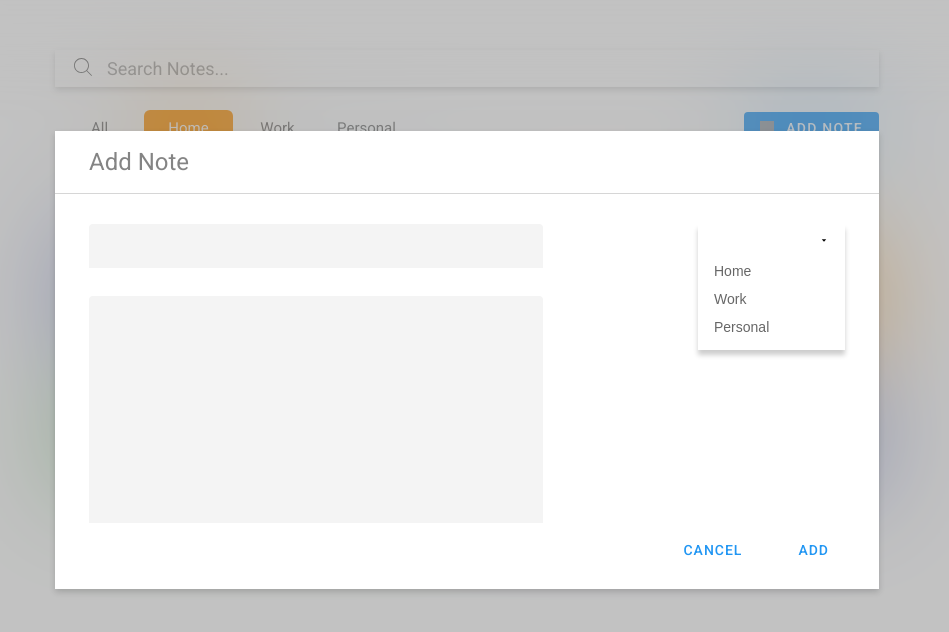
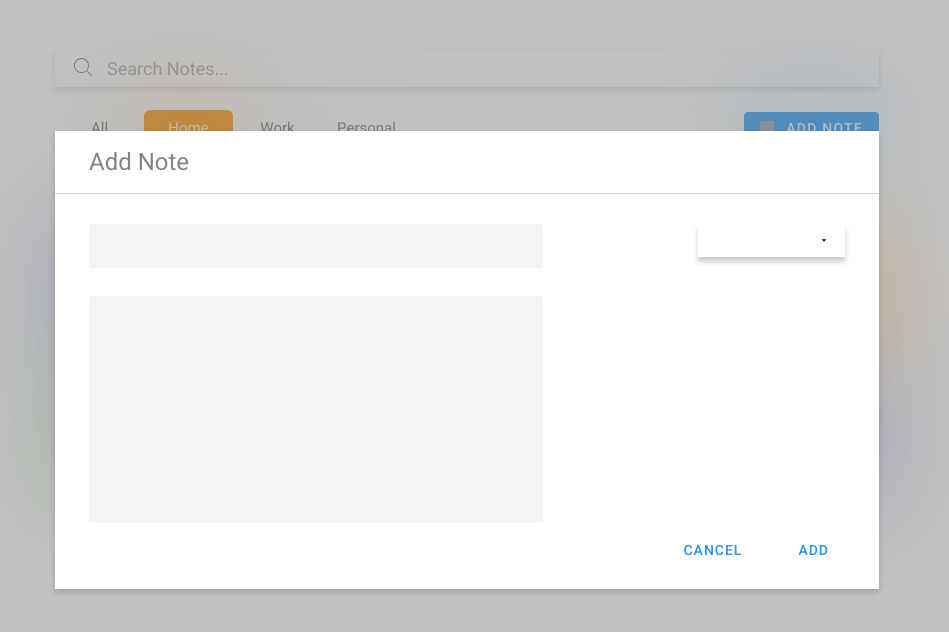
Before and after one commit to arthu0x07/the-real-note-app, a React (Vite) app: page / in a window 1280 px wide. Shown: the top 632 px of the page, without its empty margins (173-1122 px from the left). Built offline with nearby package versions, Linux system fonts and the light colour scheme; grey boxes are pictures that could not be loaded.

Commit message:
feat: fixing box-model in category containers in modal

```diff
--- a/src/components/Modal/styles.ts
+++ b/src/components/Modal/styles.ts
@@ -115,15 +115,13 @@ export const ContainerCategory = styled.div`
   height: 100%;
 
   cursor: pointer;
-
-  &:hover .options {
-    display: flex;
-  }
 `;
 
 export const ContainerShadowDropdown = styled.div`
   box-shadow: 0px 5px 5px #00000033;
-  padding-bottom: 9px;
+  &:hover .options {
+    display: flex;
+  }
 `;
 
 export const ContainerDropDown = styled.div`
@@ -153,7 +151,7 @@ export const ArrowImage = styled.img`
 
 export const Option = styled.div(
   () => css`
-    display: flex;
+    display: none;
     justify-content: flex-start;
     align-content: start;
     flex-direction: column;
@@ -180,6 +178,10 @@ export const CategoryButton = styled.button<{ isActive: boolean }>(
 
     &:hover {
       background-color: ${theme.colors.modal_bg_input_highlight_color};
+    }
+
+    &:last-child {
+      margin-bottom: 10px;
     }
   `
 );
```
